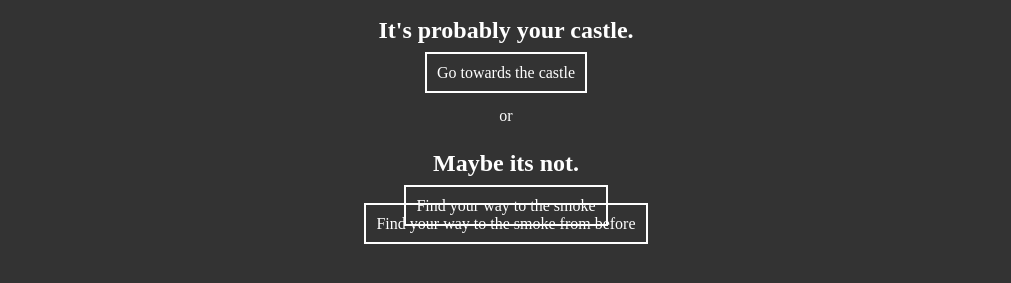
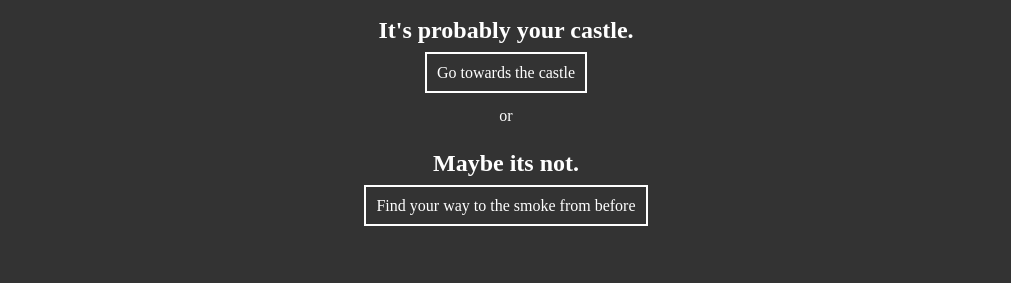
Before and after one commit to 2022michaelh/text-game, a plain HTML site: page afterfight.html in a window 1280 px wide. Shown: the part 305-588 px from the top of the page, without its empty margins (134-1145 px from the left). Drawn offline with nearby package versions, Linux system fonts and the light colour scheme.

Commit message:
Update afterfight.html

```diff
--- a/afterfight.html
+++ b/afterfight.html
@@ -18,8 +18,6 @@
 </div>
 <p class="or">or</p>
 <h2>Maybe its not.</h2>
-<div class="animated flipInX delay-custom">
-<a class="decision" href=".html">Find your way to the smoke</a>
 <div class="animated flipInX delay-1s">
 <a class="decision" href="walktosmoke.html">Find your way to the smoke from before</a>
 </div>
```
